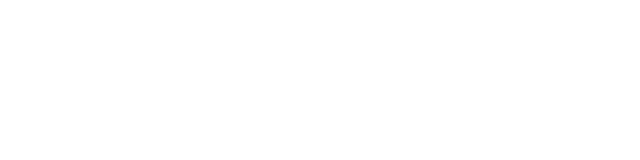
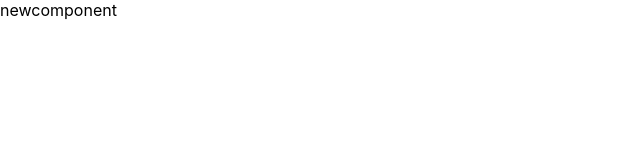
Before and after one commit to ArtyomKub/mictotasks-map-homework, a React (Create React App) app: page / in a window 1280 px wide. Shown: the top 160 px of the page, without its empty margins (0-640 px from the left). Built offline with nearby package versions, Linux system fonts and the light colour scheme.

Commit message:
Import NewComponent in App.tsx

```diff
--- a/src/App.tsx
+++ b/src/App.tsx
@@ -1,10 +1,11 @@
 import React from 'react';
 import './App.css';
+import {NewComponent} from './NewComponent';
 
 function App() {
   return (
     <div>
-
+        <NewComponent/>
     </div>
   );
 }
```
